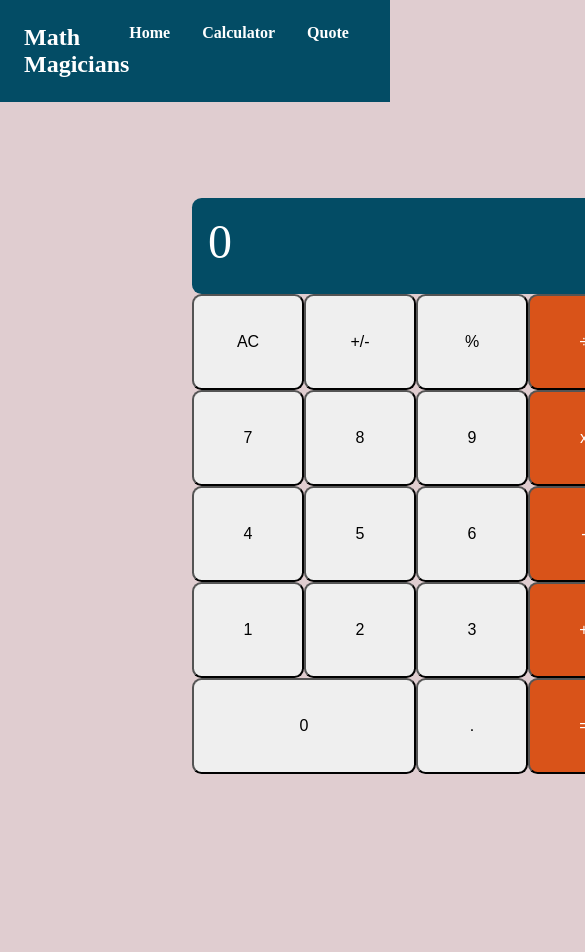
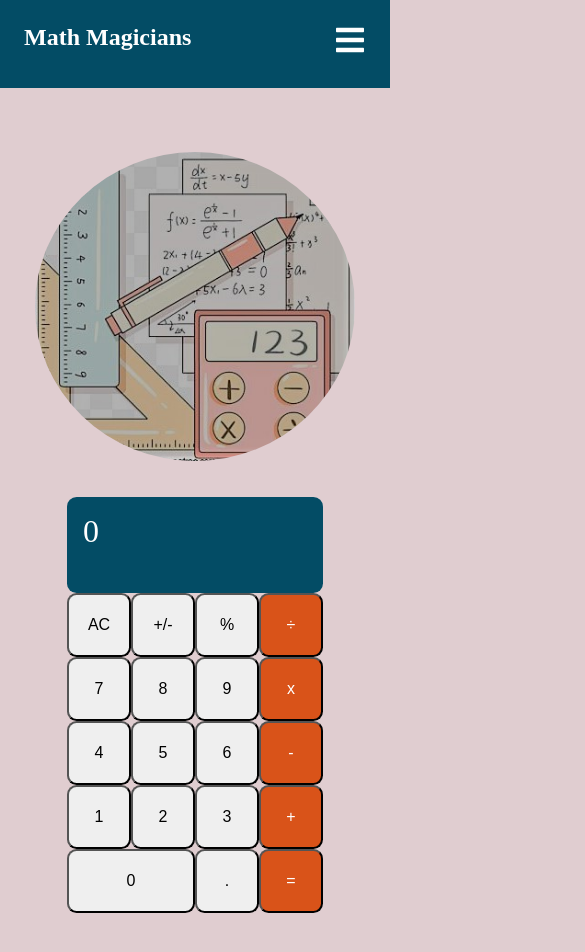
Before and after one commit to edubew/math-magicians, a React (Create React App) app: page /calculator in a window 390 px wide. Shown: the top 952 px of the page, 585 px wide, since content can reach past the window. Before the commit the page ends 870 px from the top, so only its background shows below. Built offline with nearby package versions, Linux system fonts and the light colour scheme.

Commit message:
Add media queries to make the app responsive

```diff
--- a/src/Components/Navbar.js
+++ b/src/Components/Navbar.js
@@ -1,13 +1,21 @@
-import React from 'react';
+import React, { useRef } from 'react';
 import { Link } from 'react-router-dom';
+import { FaBars, FaTimes } from 'react-icons/fa';
 
-const Navbar = () => (
+const Navbar = () => {
+  const navRef = useRef();
+
+  const showNavbar = () => {
+    navRef.current.classList.toggle('responsive__nav');
+  };
+
+  return (
     <header>
       <Link className="app__title" to="/">
         Math Magicians
       </Link>
 
-    <nav>
+      <nav ref={navRef}>
         <Link className="nav__item" to="/">
           Home
         </Link>
@@ -17,8 +25,19 @@ const Navbar = () => (
         <Link className="nav__item" to="/quote">
           Quote
         </Link>
+        <button
+          type="submit"
+          onClick={showNavbar}
+          className="nav__btn close__btn"
+        >
+          <FaTimes />
+        </button>
       </nav>
+      <button type="submit" onClick={showNavbar} className="nav__btn">
+        <FaBars />
+      </button>
     </header>
   );
+};
 
 export default Navbar;
--- a/src/index.css
+++ b/src/index.css
@@ -2,33 +2,30 @@
   margin: 0;
   padding: 0;
   box-sizing: border-box;
+  overflow-x: hidden;
 }
 
 body {
   background: #e0cdd0;
 }
 
-.container {
-  display: flex;
-  gap: 8rem;
-  margin-top: 6rem;
-  margin-left: 2rem;
-}
-
 .calculator__wrapper {
   display: flex;
   gap: 15%;
-  margin: 6rem 12rem;
+  justify-content: center;
+  align-items: center;
+  margin-top: 6rem;
+  margin-bottom: 3rem;
 }
 
 .calculator__container {
   display: grid;
-  grid-template-columns: repeat(4, 7rem);
-  grid-template-rows: minmax(6rem, auto) repeat(5, 6rem);
+  grid-template-columns: repeat(4, 5rem);
+  grid-template-rows: minmax(6rem, auto) repeat(5, 5rem);
 }
 
 .calculator__image {
-  width: 30rem;
+  width: 26rem;
   border-radius: 50%;
 }
 
@@ -64,10 +61,10 @@ body {
 
 header {
   display: flex;
+  width: 100%;
   justify-content: space-between;
   padding: 1.5rem;
   background: #034c65;
-  position: static;
 }
 
 .app__title {
@@ -115,3 +112,73 @@ p {
   line-height: 1.8rem;
   text-align: center;
 }
+
+.nav__btn {
+  display: none;
+}
+
+/* MEDIA QUERIES */
+
+ @media screen and (max-width: 1000px) {
+  nav {
+    position: fixed;
+    top: 0;
+    left: -0.1rem;
+    height: 100%;
+    width: 100%;
+    background-color: #034c65;
+    flex-direction: column;
+    transition: 1s;
+    transform: translateY(-100vh);
+  }
+
+  .nav__item {
+    text-align: center;
+    margin-top: 2rem;
+  }
+
+  .nav__btn {
+    display: block;
+    cursor: pointer;
+    background: transparent;
+    border: none;
+    outline: none;
+    font-size: 2rem;
+    color: #fff;
+  }
+
+  .responsive__nav {
+    transform: none;
+  }
+
+  .close__btn {
+    position: absolute;
+    top: 0;
+    right: 2rem;
+  }
+
+  .calculator__wrapper {
+    margin: 6rem 2rem;
+  }
+
+  .calculator__container {
+    grid-template-columns: repeat(4, 4rem);
+    grid-template-rows: minmax(6rem, auto) repeat(5, 4rem);
+  }
+
+  .calculator__output {
+    font-size: 2rem;
+  }
+
+  .calculator__image {
+    width: 20rem;
+  }
+ }
+
+    @media screen and (max-width: 600px) {
+      .calculator__wrapper {
+        flex-direction: column-reverse;
+        gap: 2rem;
+        margin-top: 4rem;
+      }
+    }
```
Lines whose indentation alone changed are shown as unchanged.
